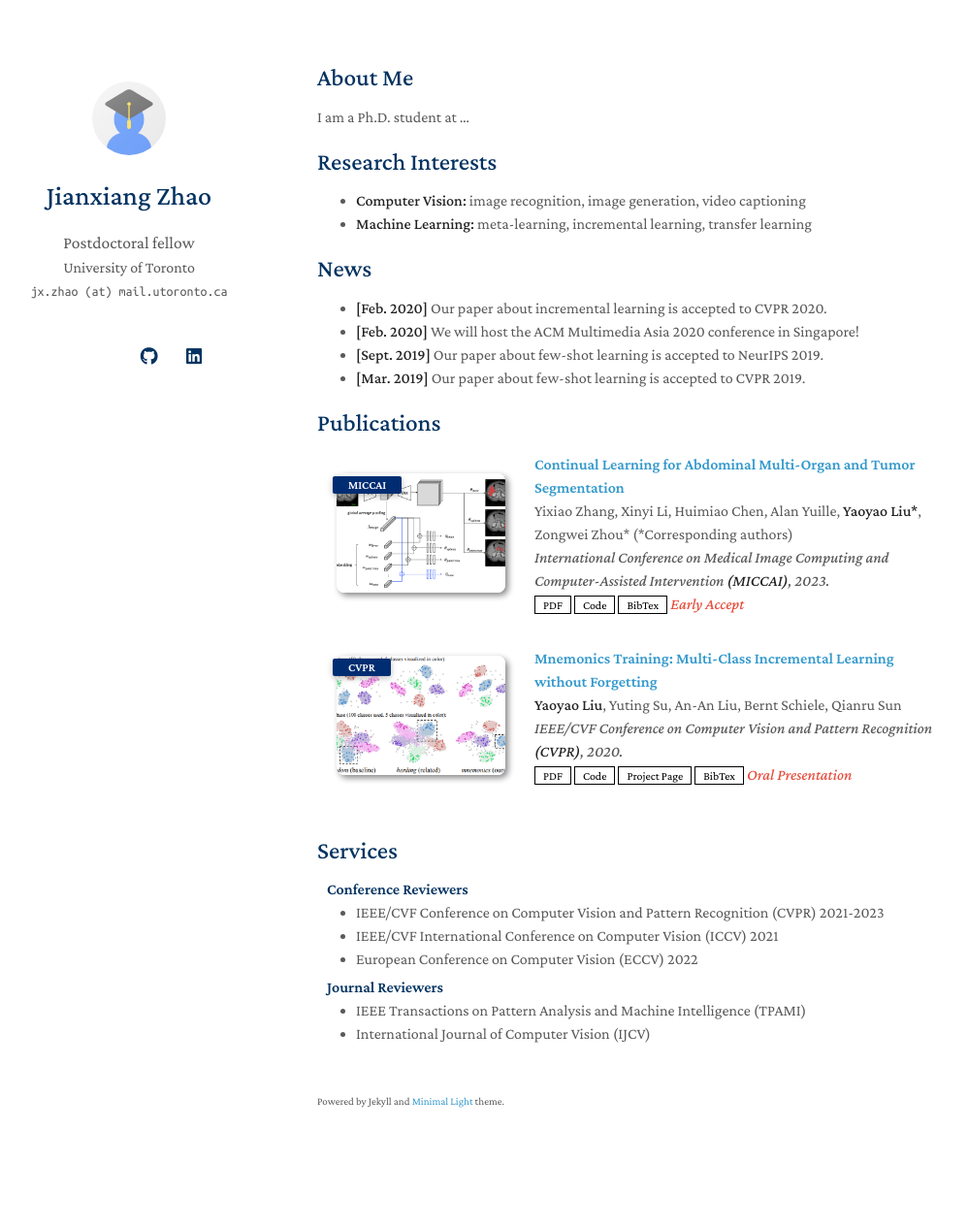
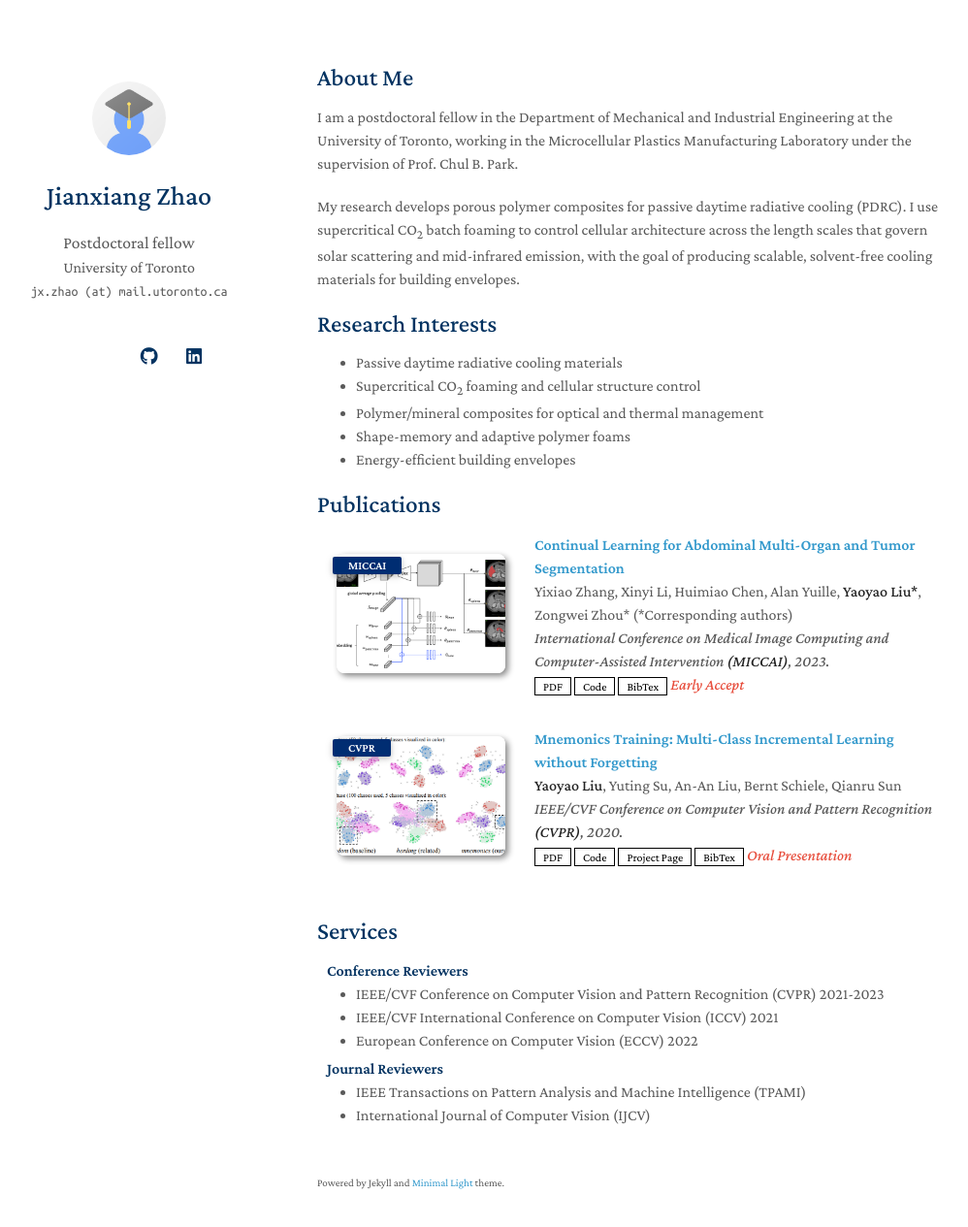
Before and after one commit to ACuriousMind-Z/ACuriousMind-Z.github.io, a Jekyll site: the page built from index.md, in a window 1280 px wide and 1300 px high. Shown: the top 1265 px of the window at 97% size, without its empty margins (143-1141 px from the left). Built offline with Jekyll 4.4.1, drawn with Linux system fonts in a browser that asks for light colours; a style sheet for code colours, icons or effects is not loaded; our own code applies the rules of GitHub Pages for plain Markdown files.

Commit message:
Revise personal and research details in index.md
Updated personal information and research description in index.md.

```diff
--- a/index.md
+++ b/index.md
@@ -4,19 +4,23 @@ layout: homepage
 
 ## About Me
 
-I am a Ph.D. student at ...
+I am a postdoctoral fellow in the Department of Mechanical and Industrial Engineering
+at the University of Toronto, working in the Microcellular Plastics Manufacturing
+Laboratory under the supervision of Prof. Chul B. Park.
+
+My research develops porous polymer composites for passive daytime radiative
+cooling (PDRC). I use supercritical CO<sub>2</sub> batch foaming to control cellular
+architecture across the length scales that govern solar scattering and mid-infrared
+emission, with the goal of producing scalable, solvent-free cooling materials for
+building envelopes.
 
 ## Research Interests
 
-- **Computer Vision:** image recognition, image generation, video captioning
-- **Machine Learning:** meta-learning, incremental learning, transfer learning
-
-## News
-
-- **[Feb. 2020]** Our paper about incremental learning is accepted to CVPR 2020.
-- **[Feb. 2020]** We will host the ACM Multimedia Asia 2020 conference in Singapore!
-- **[Sept. 2019]** Our paper about few-shot learning is accepted to NeurIPS 2019.
-- **[Mar. 2019]** Our paper about few-shot learning is accepted to CVPR 2019.
+- Passive daytime radiative cooling materials
+- Supercritical CO<sub>2</sub> foaming and cellular structure control
+- Polymer/mineral composites for optical and thermal management
+- Shape-memory and adaptive polymer foams
+- Energy-efficient building envelopes
 
 {% include_relative _includes/publications.md %}
 
```
